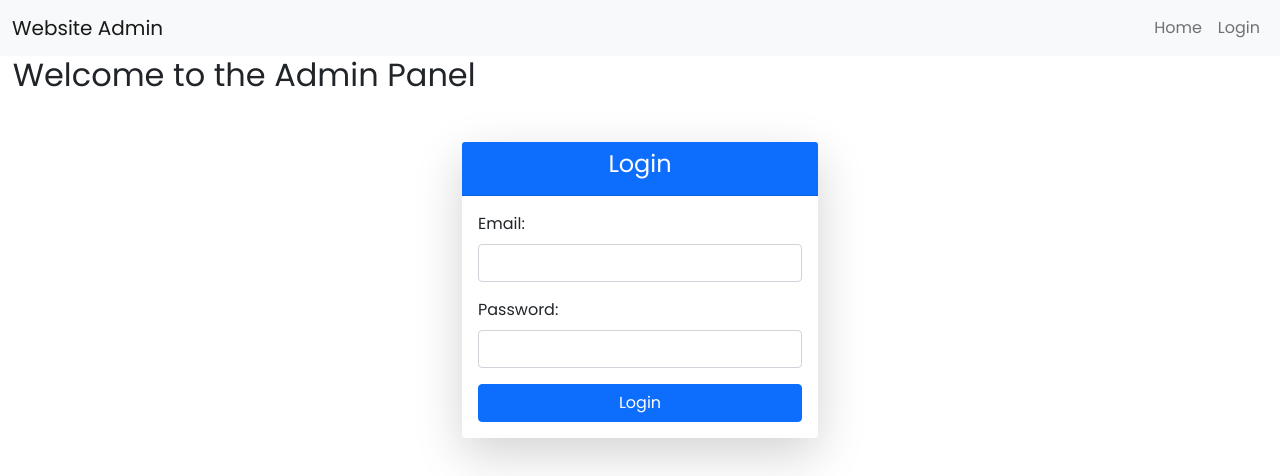
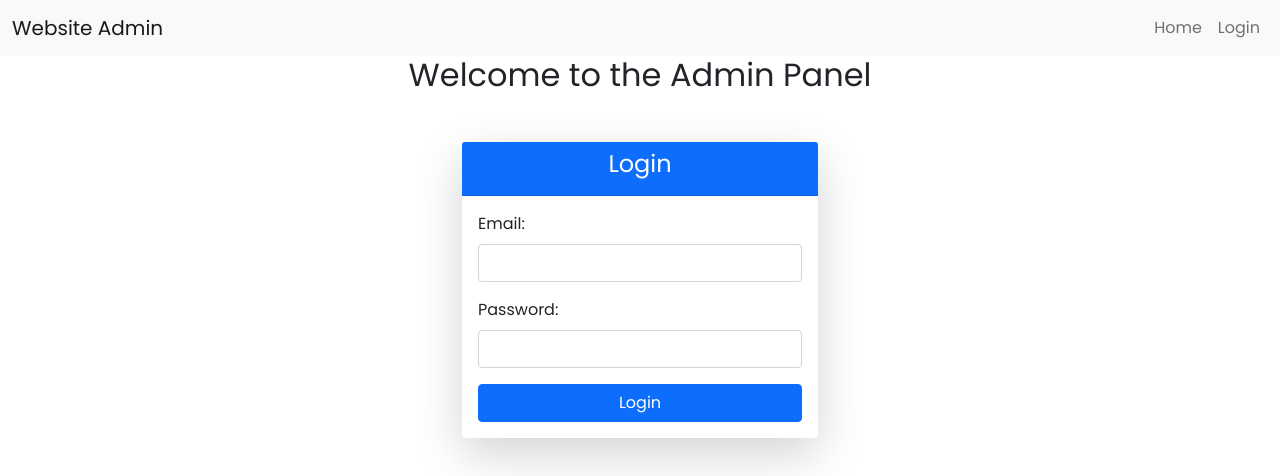
Before and after one commit to SarrahGandhi/assignment2, a PHP site: page /admin/index.php in a window 1280 px wide. Shown: the top 476 px of the page. Run offline with PHP 8.4, Linux system fonts and the light colour scheme; some libraries are stand-ins or nearby versions.

Commit message:
update header h2 to center position

```diff
--- a/admin/includes/database.php
+++ b/admin/includes/database.php
@@ -1,6 +1,6 @@
 <?php
 
-$connect = mysqli_connect("localhost", "sarrah", "Qwerty@12345", "recipeDB");
+$connect = mysqli_connect("localhost", "root", "root", "recipe");
 
 mysqli_set_charset($connect, 'UTF8');
 
--- a/admin/includes/header.php
+++ b/admin/includes/header.php
@@ -45,7 +45,7 @@
     <?php echo get_message(); ?>
 
     <!-- Page content goes here -->
-    <h2>Welcome to the Admin Panel</h2>
+    <h2 class="text-center">Welcome to the Admin Panel</h2>
     <!-- Add additional content here -->
   </div>
 
```
